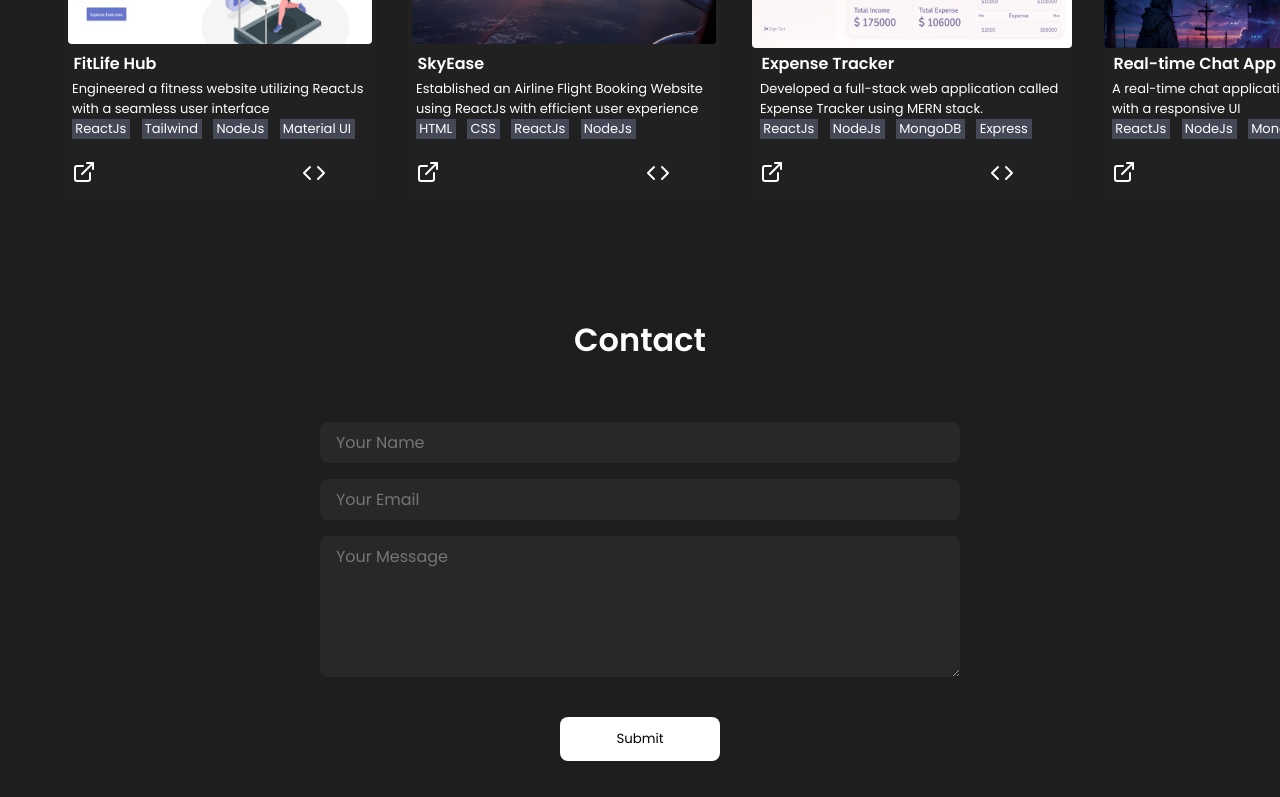
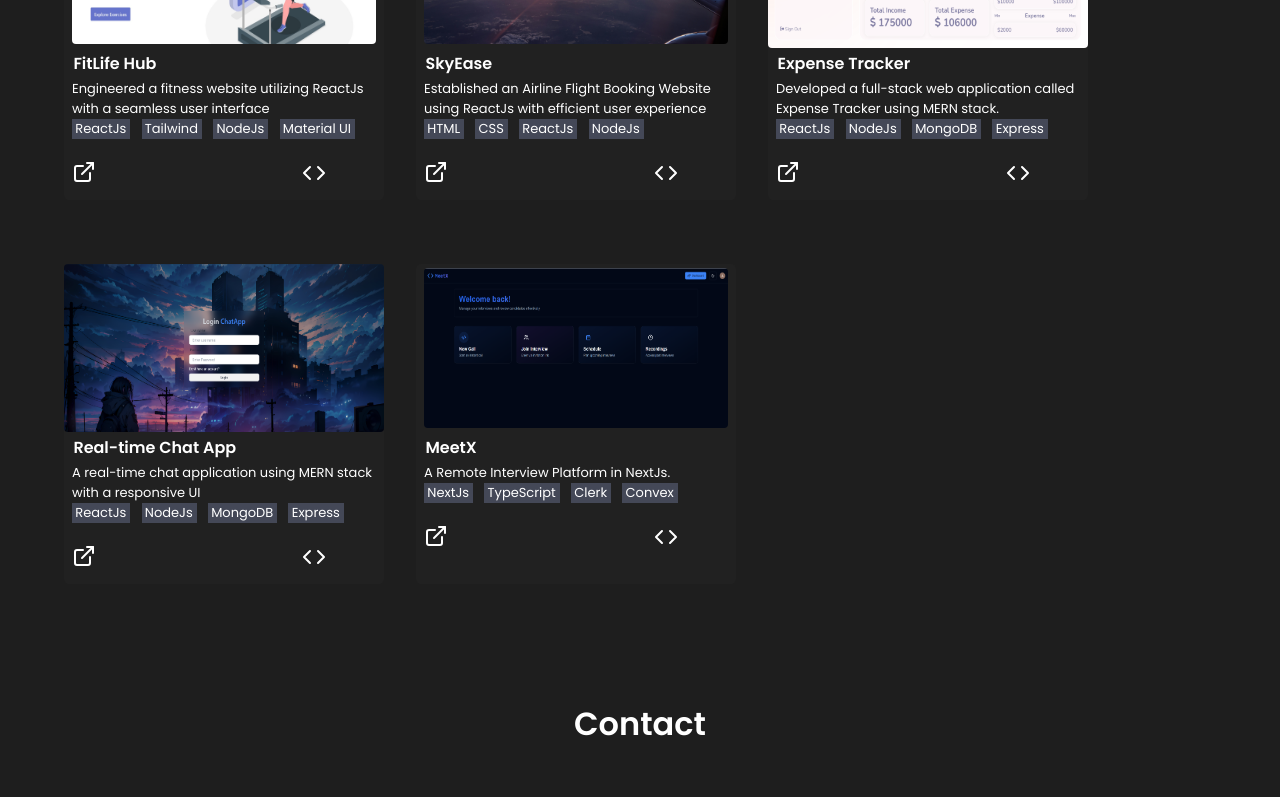
Before and after one commit to Megamind0407/React-Portfolio, a React (Create React App) app: page / in a window 1280 px wide. Shown: the part 2911-3708 px from the top of the page. Built offline with nearby package versions, Linux system fonts and the light colour scheme.

Commit message:
add project

```diff
--- a/src/components/Projects/project.css
+++ b/src/components/Projects/project.css
@@ -42,7 +42,8 @@
 }
 .project-container{
     display: flex;
-    flex-direction: row;
+    flex-wrap: wrap;
+
 }
 .project-card {
     margin: 1rem;
--- a/src/components/Projects/project.js
+++ b/src/components/Projects/project.js
@@ -4,6 +4,7 @@ import Project1 from "../../assets/fitlifehub.jpeg";
 import Project2 from "../../assets/SkyEase_poster.png"
 import Project3 from '../../assets/expTrack_poster.png'
 import Project4 from '../../assets/chat-app 1.png'
+import Project5 from '../../assets/meetx.png'
 import { ExternalLink } from 'lucide-react';
 import { Code } from 'lucide-react';
 
@@ -157,6 +158,39 @@ const Project = () => {
                         </a>
                     </div>
                 </div>
+                <div className='project-card'>
+                    <div className='content'>
+                        <img src={Project5} alt="MeetX" />
+                    </div>
+                    <div className='project-title'>MeetX</div>
+                    <div className='desc'>
+                        <p>A Remote Interview Platform in NextJs. </p>
+                    </div>
+                    <div className='btns'>
+                        <div className='bt1'><span className='text'>NextJs</span></div>
+                        <div className='bt2'><span className='text'>TypeScript</span></div>
+                        <div className='bt3'><span className='text'>Clerk</span></div>
+                        <div className='bt4'><span className='text'>Convex</span></div>
+                    </div>
+                    <div className='buttons'>
+                        <a href='https://meet-x-nine.vercel.app/' target='_blank' rel="noreferrer">
+                            <button className='demo'>
+                                <div className='live'>
+                                    <ExternalLink />
+                                </div>
+                                <div className='btn-text'>Live</div>
+                            </button>
+                        </a>
+                        <a href='https://github.com/Megamind0407/meetx.git' target='_blank' rel="noreferrer">
+                            <button className='code'>
+                                <div className='icon'>
+                                    <Code />
+                                </div>
+                                <div className='txt'>Code</div>
+                            </button>
+                        </a>
+                    </div>
+                </div>
                 </div>
             )}
             {(isVisible === 'ReactJs') && (
@@ -300,7 +334,39 @@ const Project = () => {
                 </div>
             )}
             {isVisible === 'NextJs' && (
-                <div className='new_project' style={{textAlign:'center', marginTop:'5em',fontWeight:'bold'}}>New Projects Coming Soon.. 🧑‍💻</div>
+                <div className='project-card'>
+                <div className='content'>
+                    <img src={Project5} alt="MeetX" />
+                </div>
+                <div className='project-title'>MeetX</div>
+                <div className='desc'>
+                    <p>A Remote Interview Platform in NextJs. </p>
+                </div>
+                <div className='btns'>
+                    <div className='bt1'><span className='text'>NextJs</span></div>
+                    <div className='bt2'><span className='text'>TypeScript</span></div>
+                    <div className='bt3'><span className='text'>Clerk</span></div>
+                    <div className='bt4'><span className='text'>Convex</span></div>
+                </div>
+                <div className='buttons'>
+                    <a href='https://meet-x-nine.vercel.app/' target='_blank' rel="noreferrer">
+                        <button className='demo'>
+                            <div className='live'>
+                                <ExternalLink />
+                            </div>
+                            <div className='btn-text'>Live</div>
+                        </button>
+                    </a>
+                    <a href='https://github.com/Megamind0407/meetx.git' target='_blank' rel="noreferrer">
+                        <button className='code'>
+                            <div className='icon'>
+                                <Code />
+                            </div>
+                            <div className='txt'>Code</div>
+                        </button>
+                    </a>
+                </div>
+            </div>
             )}
         </div>
     );
```
